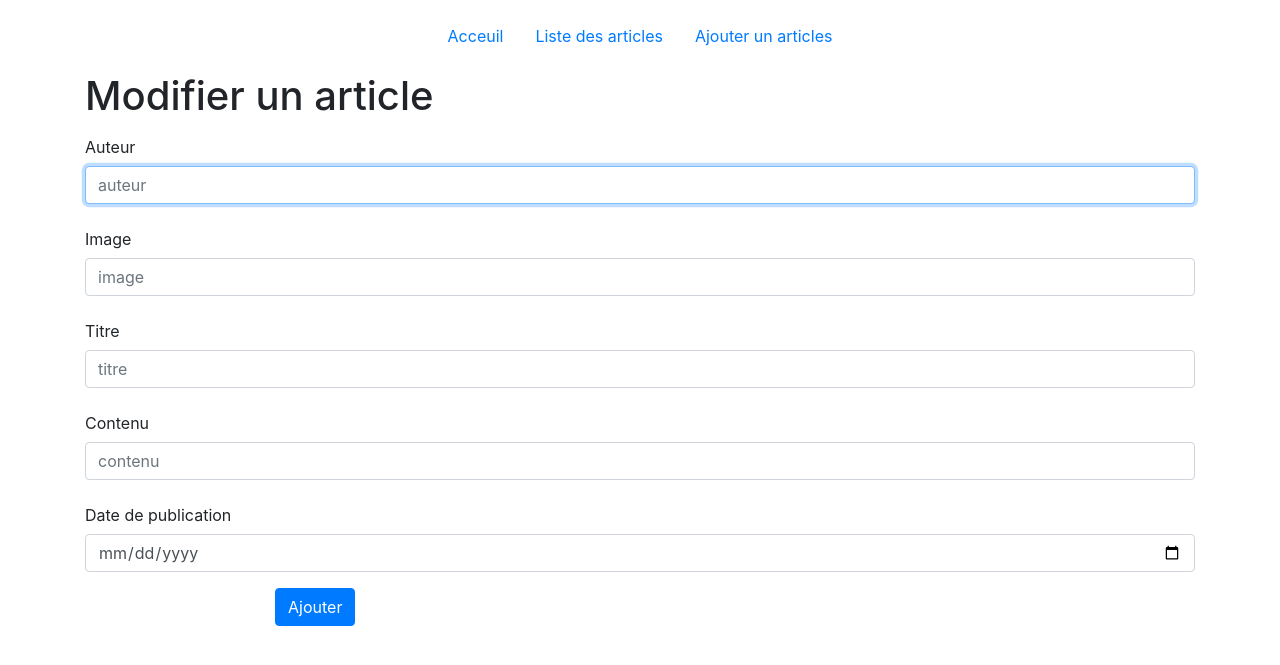
After one commit to gui350/projet-php-mvc, a PHP site: page /views/articles/modifier.php in a window 1280 px wide. The commit adds this page. Shown: the top 665 px of the page. Run offline with PHP 8.4, Linux system fonts and the light colour scheme; the template is opened without the code that fills it, so the values that code supplies are empty.

Commit message:
commit exo 6

```diff
--- a/views/articles/liste.php
+++ b/views/articles/liste.php
@@ -11,9 +11,10 @@
                 <p class="card-text"><?= $article->contenu ?></p>
                 <p class="card-text"><?= $article->auteur ?></p>
                 <p class="card-text"><?= $article->date_de_publication ?></p>
-
                 <p class="card-text">
                     <a class="text-align-right" href="index.php?route=details-article&id=<?= $article->id ?>">Voir plus</a>
+                    <a class="text-align-right text-danger ml-2" href="index.php?route=modifier-article&id=<?= $article->id ?>">Modifier</a>
+                    <a class="text-align-right text-danger ml-2" href="index.php?route=supprimer-article&id=<?= $article->id ?>" onclick="return confirm('Etes-vous certains de vouloir supprimer ?')">Supprimer</a>
                 </p>
             </div>
         </div>
--- /dev/null
+++ b/views/articles/modifier.php
@@ -0,0 +1,50 @@
+<?php include __DIR__ . '/../parties/header.php'; ?>
+
+<h1>Modifier un article</h1>
+
+<form method="post">
+
+    <div class="form-group row">
+        <label for="nom" class="col-sm-12 col-form-label">Auteur</label>
+        <div class="col-sm-12">
+            <input type="text" class="form-control" name="auteur" id="auteur" placeholder="auteur" value="<?= $article->auteur ?>" required autofocus>
+        </div>
+    </div>
+
+    <div class="form-group row">
+        <label for="nom" class="col-sm-12 col-form-label">Image</label>
+        <div class="col-sm-12">
+            <input type="url" class="form-control" name="image" id="image" placeholder="image" value="<?= $article->image ?>" required autofocus>
+        </div>
+    </div>
+
+    <div class="form-group row">
+        <label for="nom" class="col-sm-12 col-form-label">Titre</label>
+        <div class="col-sm-12">
+            <input type="text" class="form-control" name="titre" id="titre" placeholder="titre" value="<?= $article->titre ?>" required autofocus>
+        </div>
+    </div>
+
+    <div class="form-group row">
+        <label for="nom" class="col-sm-12 col-form-label">Contenu</label>
+        <div class="col-sm-12">
+            <input type="text" class="form-control" name="contenu" id="contenu" placeholder="contenu" value="<?= $article->contenu ?>" required autofocus>
+        </div>
+    </div>
+
+    <div class="form-group row">
+        <label for="nom" class="col-sm-12 col-form-label">Date de publication</label>
+        <div class="col-sm-12">
+            <input type="date" class="form-control" name="date_de_publication" id="date_de_publication" placeholder="date_de_publication" value="<?= $article->date_de_publication ?>" required autofocus>
+        </div>
+    </div>
+
+    <div class="form-group row">
+        <div class="offset-sm-2 col-sm-10">
+            <button type="submit" class="btn btn-primary">Ajouter</button>
+        </div>
+    </div>
+
+</form>
+
+<?php include __DIR__ . '/../parties/footer.php'; ?>
```
Also changed, not shown: controller/modifier-article-controller.php (added, +35 -0 lines), controller/supprimer-article-controller.php (added, +13 -0 lines), index.php (+8 -0 lines).
